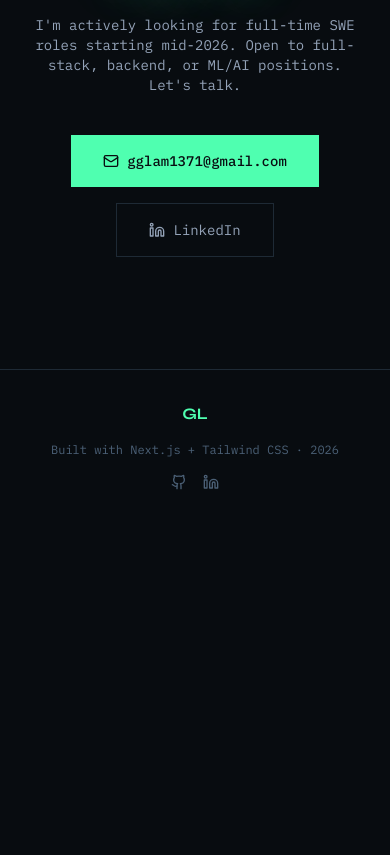
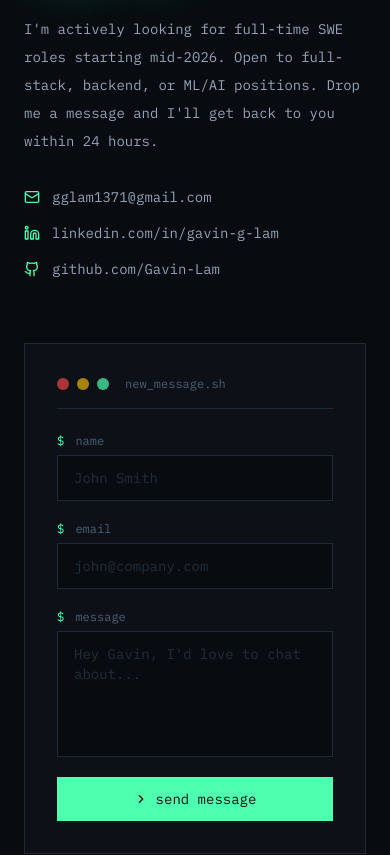
Before and after one commit to Gavin-Lam/portfolio, a Next.js app: page / in a window 390 px wide. Shown: the part 6060-6915 px from the top of the page. Before the commit the page ends 6582 px from the top, so only its background shows below. Built offline with nearby package versions, Linux system fonts and the light colour scheme.

Commit message:
feat: added an actual contact form

```diff
--- a/app/page.tsx
+++ b/app/page.tsx
@@ -745,36 +745,167 @@ function Skills() {
 }
 
 function Contact() {
+  const [status, setStatus] = useState<"idle" | "sending" | "success" | "error">("idle");
+  const [form, setForm] = useState({ name: "", email: "", message: "" });
+
+  const handleChange = (e: React.ChangeEvent<HTMLInputElement | HTMLTextAreaElement>) => {
+    setForm((prev) => ({ ...prev, [e.target.name]: e.target.value }));
+  };
+
+  const handleSubmit = async (e: React.MouseEvent) => {
+    e.preventDefault();
+    if (!form.name || !form.email || !form.message) return;
+    setStatus("sending");
+    try {
+      const res = await fetch("https://formspree.io/f/xwvrwgll", {
+        method: "POST",
+        headers: { "Content-Type": "application/json", Accept: "application/json" },
+        body: JSON.stringify(form),
+      });
+      if (res.ok) {
+        setStatus("success");
+        setForm({ name: "", email: "", message: "" });
+      } else {
+        setStatus("error");
+      }
+    } catch {
+      setStatus("error");
+    }
+  };
+
   return (
     <section id="contact" className="py-28 px-6">
-      <div className="max-w-6xl mx-auto text-center">
-        <SectionLabel label="contact" index="05" center />
-        <h2 className="font-display text-4xl md:text-6xl font-bold text-text-primary mt-12 mb-4">
+      <div className="max-w-6xl mx-auto">
+        <SectionLabel label="contact" index="05" />
+
+        <div className="mt-12 grid md:grid-cols-2 gap-16 items-start">
+
+          {/* Left — copy */}
+          <div className="animate-on-scroll">
+            <h2 className="font-display text-4xl md:text-5xl font-bold text-text-primary mb-4">
               Let&apos;s build something
               <br />
               <span className="text-accent glow">together.</span>
             </h2>
-        <p className="text-text-secondary font-mono text-sm max-w-md mx-auto mb-10">
+            <p className="text-text-secondary font-mono text-sm leading-loose mb-8">
               I&apos;m actively looking for full-time SWE roles starting mid-2026.
-          Open to full-stack, backend, or ML/AI positions. Let&apos;s talk.
+              Open to full-stack, backend, or ML/AI positions. Drop me a message
+              and I&apos;ll get back to you within 24 hours.
             </p>
-        <div className="flex flex-wrap justify-center gap-4">
+            <div className="flex flex-col gap-4">
               <a
                 href="mailto:gglam1371@gmail.com"
-            className="flex items-center gap-2 bg-accent text-bg font-mono text-sm font-medium px-8 py-4 hover:bg-accent/80 transition-all duration-200"
+                className="flex items-center gap-3 text-text-secondary hover:text-accent font-mono text-sm transition-colors duration-200"
               >
-            <Mail size={16} />
+                <Mail size={16} className="text-accent" />
                 gglam1371@gmail.com
               </a>
               <a
                 href="https://linkedin.com/in/gavin-g-lam/"
                 target="_blank"
                 rel="noopener noreferrer"
-            className="flex items-center gap-2 border border-border text-text-secondary font-mono text-sm px-8 py-4 hover:border-accent hover:text-accent transition-all duration-200"
+                className="flex items-center gap-3 text-text-secondary hover:text-accent font-mono text-sm transition-colors duration-200"
               >
-            <Linkedin size={16} />
-            LinkedIn
+                <Linkedin size={16} className="text-accent" />
+                linkedin.com/in/gavin-g-lam
               </a>
+              <a
+                href="https://github.com/Gavin-Lam"
+                target="_blank"
+                rel="noopener noreferrer"
+                className="flex items-center gap-3 text-text-secondary hover:text-accent font-mono text-sm transition-colors duration-200"
+              >
+                <Github size={16} className="text-accent" />
+                github.com/Gavin-Lam
+              </a>
+            </div>
+          </div>
+
+          {/* Right — form */}
+          <div className="animate-on-scroll" style={{ transitionDelay: "0.15s" }}>
+            <div className="bg-surface border border-border p-8">
+              {/* Terminal header */}
+              <div className="flex items-center gap-2 mb-6 pb-4 border-b border-border">
+                <div className="w-3 h-3 rounded-full bg-red-500/70" />
+                <div className="w-3 h-3 rounded-full bg-yellow-500/70" />
+                <div className="w-3 h-3 rounded-full bg-accent/70" />
+                <span className="ml-2 text-muted text-xs font-mono">new_message.sh</span>
+              </div>
+
+              <div className="flex flex-col gap-5">
+                {/* Name */}
+                <div className="flex flex-col gap-1.5">
+                  <label className="text-xs font-mono text-muted">
+                    <span className="text-accent mr-1">$</span> name
+                  </label>
+                  <input
+                    type="text"
+                    name="name"
+                    value={form.name}
+                    onChange={handleChange}
+                    placeholder="John Smith"
+                    className="bg-bg border border-border text-text-primary font-mono text-sm px-4 py-3 outline-none focus:border-accent transition-colors duration-200 placeholder:text-muted/40"
+                  />
+                </div>
+
+                {/* Email */}
+                <div className="flex flex-col gap-1.5">
+                  <label className="text-xs font-mono text-muted">
+                    <span className="text-accent mr-1">$</span> email
+                  </label>
+                  <input
+                    type="email"
+                    name="email"
+                    value={form.email}
+                    onChange={handleChange}
+                    placeholder="john@company.com"
+                    className="bg-bg border border-border text-text-primary font-mono text-sm px-4 py-3 outline-none focus:border-accent transition-colors duration-200 placeholder:text-muted/40"
+                  />
+                </div>
+
+                {/* Message */}
+                <div className="flex flex-col gap-1.5">
+                  <label className="text-xs font-mono text-muted">
+                    <span className="text-accent mr-1">$</span> message
+                  </label>
+                  <textarea
+                    name="message"
+                    value={form.message}
+                    onChange={handleChange}
+                    placeholder="Hey Gavin, I'd love to chat about..."
+                    rows={5}
+                    className="bg-bg border border-border text-text-primary font-mono text-sm px-4 py-3 outline-none focus:border-accent transition-colors duration-200 placeholder:text-muted/40 resize-none"
+                  />
+                </div>
+
+                {/* Submit */}
+                <button
+                  onClick={handleSubmit}
+                  disabled={status === "sending" || status === "success"}
+                  className={`flex items-center justify-center gap-2 font-mono text-sm px-6 py-3 transition-all duration-200 ${
+                    status === "success"
+                      ? "bg-accent/20 border border-accent text-accent cursor-default"
+                      : status === "error"
+                      ? "bg-red-500/10 border border-red-500/50 text-red-400 hover:bg-red-500/20"
+                      : "bg-accent text-bg hover:bg-accent/80"
+                  }`}
+                >
+                  {status === "idle" && (
+                    <><ChevronRight size={14} /> send message</>
+                  )}
+                  {status === "sending" && (
+                    <><span className="animate-pulse">sending</span><span className="animate-blink">_</span></>
+                  )}
+                  {status === "success" && (
+                    <>✓ message sent</>
+                  )}
+                  {status === "error" && (
+                    <>✕ failed — try again</>
+                  )}
+                </button>
+              </div>
+            </div>
+          </div>
         </div>
       </div>
     </section>
@@ -907,9 +1038,9 @@ export default function Home() {
       <div ref={cursorRef} className="cursor" />
       <div ref={trailRef} className="cursor-trail" />
 
-      {resumeOpen && <ResumeModal onClose={() => setResumeOpen(false)} />} {/* ← add this */}
+      {resumeOpen && <ResumeModal onClose={() => setResumeOpen(false)} />}
 
-      <Navbar onResumeClick={() => setResumeOpen(true)} /> {/* ← pass prop */}
+      <Navbar onResumeClick={() => setResumeOpen(true)} />
       <Hero />
       <About />
       <Experience />
```
Lines whose indentation alone changed are shown as unchanged.
